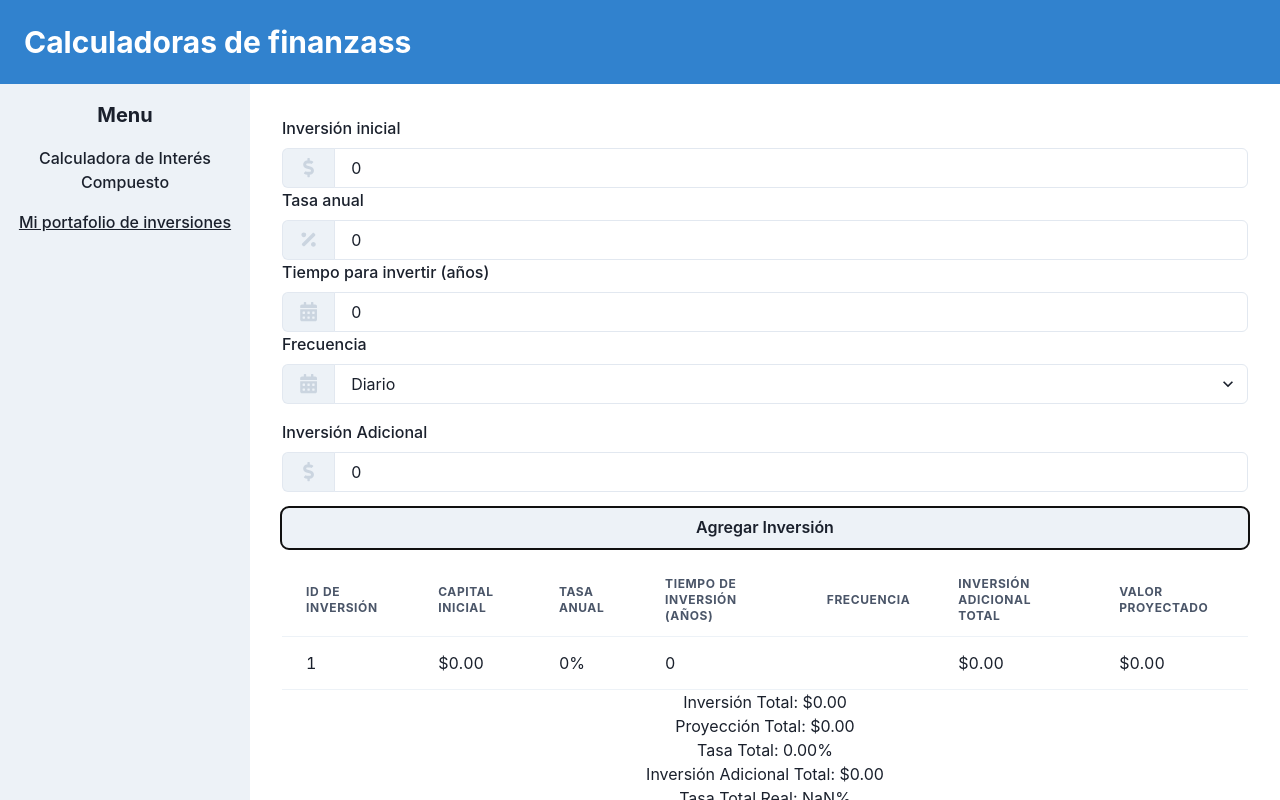
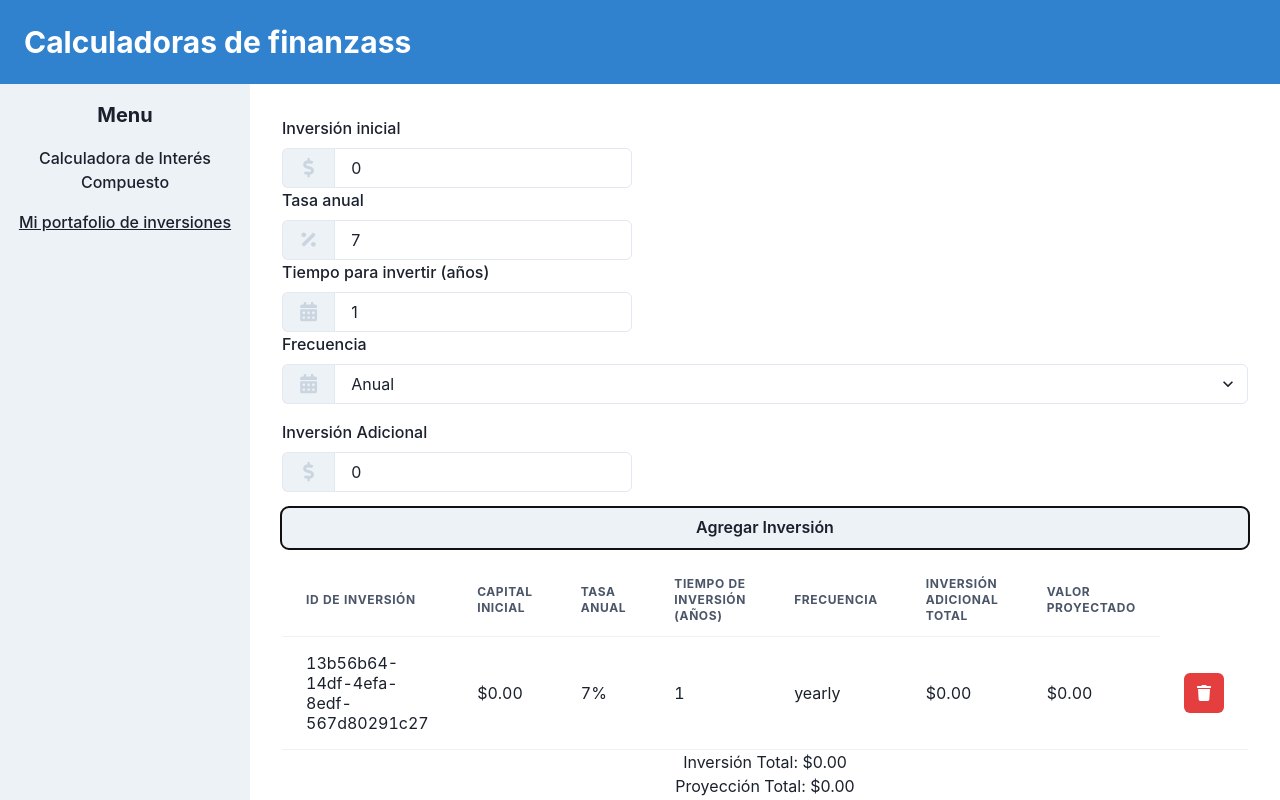
Before and after one commit to dasbego/finance-calculators, a React (Vite) app: page /myportfolio in a window 1280 px wide. Both pictures are taken after a click on the button "Agregar Inversión". Shown: the top 800 px of the page. Built offline with nearby package versions, Linux system fonts and the light colour scheme.

Commit message:
Fix removing table rows by changing row if logic with uuid

```diff
--- a/package.json
+++ b/package.json
@@ -13,13 +13,15 @@
     "@chakra-ui/react": "^2.8.2",
     "@emotion/react": "^11.11.3",
     "@emotion/styled": "^11.11.0",
+    "@types/uuid": "^9.0.8",
     "chart.js": "^4.4.1",
     "framer-motion": "^11.0.3",
     "react": "^18.2.0",
     "react-chartjs-2": "^5.2.0",
     "react-dom": "^18.2.0",
     "react-icons": "^5.0.1",
-    "react-router-dom": "^6.21.3"
+    "react-router-dom": "^6.21.3",
+    "uuid": "^9.0.1"
   },
   "devDependencies": {
     "@types/react": "^18.2.43",
--- a/src/pages/MyPortfolio.tsx
+++ b/src/pages/MyPortfolio.tsx
@@ -5,10 +5,11 @@ import {
   Flex,
   FormControl,
   FormLabel,
-  Input,
+  IconButton,
   InputGroup,
   InputLeftAddon,
-  InputLeftElement,
+  NumberInput,
+  NumberInputField,
   Select,
   Table,
   Tbody,
@@ -20,37 +21,38 @@ import {
 } from "@chakra-ui/react";
 import {
   FaCalendarAlt,
-  FaCaretDown,
+  FaTrash,
   FaDollarSign,
   FaPercentage,
 } from "react-icons/fa";
+import { v4 as uuidv4 } from "uuid";
 
 interface Investment {
-  id: number;
+  id: string;
   initialCapital: number;
   annualRate: number;
   timeToInvest: number;
   frequency: string;
   additionalInvestment: number;
 }
+const DEFAULT_FORM_VALUES: Investment = {
+  id: "",
+  initialCapital: 0,
+  annualRate: 7,
+  timeToInvest: 1,
+  frequency: "yearly",
+  additionalInvestment: 0,
+};
 
 const MyPortfolio = () => {
   const [investments, setInvestments] = useState<Investment[]>([]);
-  const [formValues, setFormValues] = useState<Investment>({
-    id: 0,
-    initialCapital: 0,
-    annualRate: 0,
-    timeToInvest: 0,
-    frequency: "",
-    additionalInvestment: 0,
-  });
+  const [formValues, setFormValues] = useState<Investment>(DEFAULT_FORM_VALUES);
 
   const handleInputChange = useCallback(
-    (e: React.ChangeEvent<HTMLInputElement>) => {
-      const { name, value } = e.target;
+    (name: keyof Investment, value: number) => {
       setFormValues((prevValues) => ({
         ...prevValues,
-        [name]: parseFloat(value), // Parse input value to number
+        [name]: parseFloat(value),
       }));
     },
     []
@@ -70,15 +72,11 @@ const MyPortfolio = () => {
   const handleAddInvestment = useCallback(() => {
     setInvestments((prevInvestments) => [
       ...prevInvestments,
-      { ...formValues, id: prevInvestments.length + 1 },
+      { ...formValues, id: uuidv4() },
     ]);
     setFormValues({
-      id: 0,
-      initialCapital: 0,
-      annualRate: 0,
-      timeToInvest: 0,
-      frequency: "",
-      additionalInvestment: 0,
+      ...DEFAULT_FORM_VALUES,
+      id: "",
     });
   }, [formValues]);
 
@@ -101,6 +99,18 @@ const MyPortfolio = () => {
     }
     return 1;
   };
+
+  const handleDeleteInvestment = useCallback(
+    (id: string) => {
+      debugger;
+      setInvestments(
+        investments.filter((investment) => {
+          return investment.id !== id;
+        })
+      );
+    },
+    [investments]
+  );
 
   const calculateTotalInvestment = useMemo(() => {
     const totalInvestment = investments.reduce(
@@ -189,13 +199,15 @@ const MyPortfolio = () => {
               fontSize="1.2em"
               children={<FaDollarSign />}
             />
-            <Input
-              placeholder="Inversión inicial"
+            <NumberInput
               name="initialCapital"
-              type="number"
-              onChange={handleInputChange}
               value={formValues.initialCapital}
-            />
+              onChange={(value) =>
+                handleInputChange("initialCapital", parseFloat(value) || 0)
+              }
+            >
+              <NumberInputField borderLeftRadius={0} />
+            </NumberInput>
           </InputGroup>
         </FormControl>
 
@@ -208,13 +220,15 @@ const MyPortfolio = () => {
               fontSize="1.2em"
               children={<FaPercentage />}
             />
-            <Input
-              placeholder="Tasa anual"
+            <NumberInput
               name="annualRate"
-              type="number"
-              onChange={handleInputChange}
               value={formValues.annualRate}
-            />
+              onChange={(value) =>
+                handleInputChange("annualRate", parseFloat(value) || 0)
+              }
+            >
+              <NumberInputField borderLeftRadius={0} />
+            </NumberInput>
           </InputGroup>
         </FormControl>
         <FormControl id="timeToInvest">
@@ -226,13 +240,16 @@ const MyPortfolio = () => {
               fontSize="1.2em"
               children={<FaCalendarAlt />}
             />
-            <Input
-              placeholder="Tiempo para invertir"
+            <NumberInput
+              min={1}
               name="timeToInvest"
-              type="number"
-              onChange={handleInputChange}
               value={formValues.timeToInvest}
-            />
+              onChange={(value) =>
+                handleInputChange("timeToInvest", parseFloat(value) || 0)
+              }
+            >
+              <NumberInputField borderLeftRadius={0} />
+            </NumberInput>
           </InputGroup>
         </FormControl>
 
@@ -250,6 +267,7 @@ const MyPortfolio = () => {
               value={formValues.frequency}
               onChange={handleSelectChange}
               borderLeftRadius={0}
+              defaultValue="yearly"
             >
               <option value="daily">Diario</option>
               <option value="weekly">Semanal</option>
@@ -267,12 +285,18 @@ const MyPortfolio = () => {
               fontSize="1.2em"
               children={<FaDollarSign />}
             />
-            <Input
-              type="number"
+            <NumberInput
               name="additionalInvestment"
-              onChange={handleInputChange}
               value={formValues.additionalInvestment}
-            />
+              onChange={(value) =>
+                handleInputChange(
+                  "additionalInvestment",
+                  parseFloat(value) || 0
+                )
+              }
+            >
+              <NumberInputField borderLeftRadius={0} />
+            </NumberInput>
           </InputGroup>
         </FormControl>
         <Button mb={4} onClick={handleAddInvestment}>
@@ -323,6 +347,14 @@ const MyPortfolio = () => {
                   <Td>{frequency}</Td>
                   <Td>{formatCurrency(totalAdditionalInvestment)}</Td>
                   <Td>{formatCurrency(totalInvestment)}</Td>
+                  <Td>
+                    <IconButton
+                      aria-label="Delete investment"
+                      icon={<FaTrash />}
+                      colorScheme="red"
+                      onClick={() => handleDeleteInvestment(id)}
+                    />
+                  </Td>
                 </Tr>
               );
             })}
```
Also changed, not shown: 1 other file (tests, documents, lock files or other folders).
